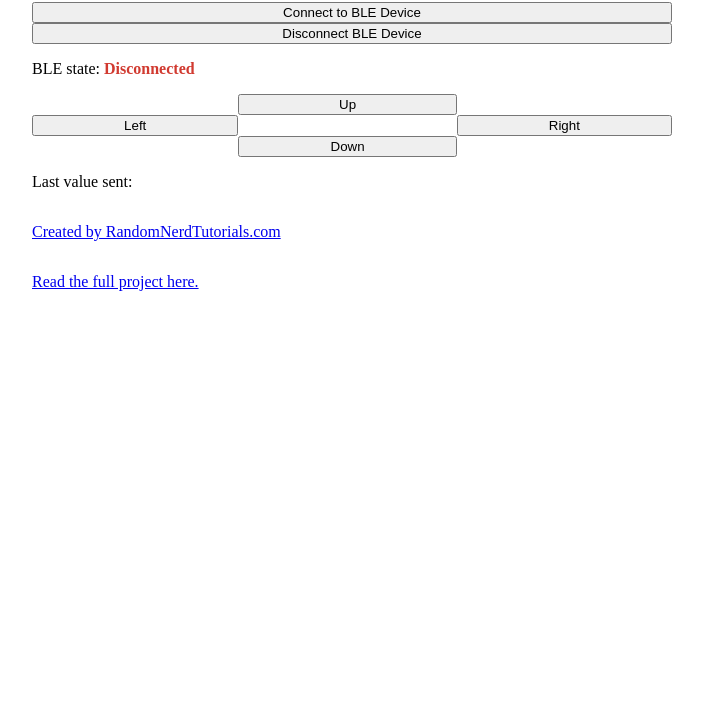
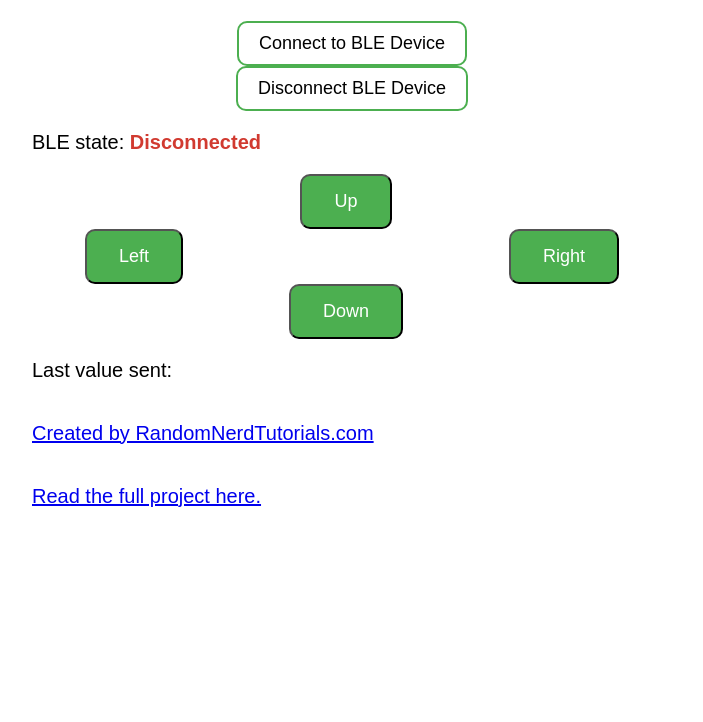
Before and after one commit to gxy812/dti-makeshift, a plain HTML site: page web/index.html in a window 1280 px wide. Shown: the part 78-800 px from the top of the page, without its empty margins (288-991 px from the left). Drawn offline with Linux system fonts and the light colour scheme.

Commit message:
UI is my passion

```diff
--- a/web/index.html
+++ b/web/index.html
@@ -13,15 +13,7 @@
     <title>ESP32 Web BLE App</title>
     <meta name="viewport" content="width=device-width, initial-scale=1">
     <link rel="icon" type="image/png" href="">
-    <style>
-        body {
-            width: 50%;
-            display: flex;
-            flex-direction: column;
-            align-content: center;
-            margin: 0 auto;
-        }
-    </style>
+    <link rel="stylesheet" href="styles/styling.css">
 </head>
 
 <body>
--- /dev/null
+++ b/web/styles/styling.css
@@ -0,0 +1,59 @@
+/*
+UI is my passion
+*/
+
+body{
+    width: 50%;
+    display: flex;
+    flex-direction: column;
+    align-content: center;
+    margin: 0 auto;
+    font-family: sans-serif;
+    font-size: 20px;
+}
+
+button{
+    margin: 0 auto;
+    border-radius: 10px;
+    background-color: #4CAF50;
+    color: white;
+    padding: 15px 32px;
+    height: fit-content;
+    width: fit-content;
+    text-align: center;
+    font-size: large;
+}
+
+button:hover{
+    background-color: #FFFFFF;
+    color: #000000;
+    border: 2px solid #4CAF50;
+}
+
+#connectBleButton{
+    margin: 0 auto;
+    padding: 10px 20px;
+    background-color: #FFFFFF;
+    color: black;
+    border-radius: 10px;
+    border: 2px solid #4CAF50;
+}
+
+#connectBleButton:hover{
+    background-color: #45a049;
+    color: #FFFFFF;
+}
+
+#disconnectBleButton{
+    margin: 0 auto;
+    padding: 10px 20px;
+    background-color: #FFFFFF;
+    color: black;
+    border-radius: 10px;
+    border: 2px solid #4CAF50;
+}
+
+#disconnectBleButton:hover{
+    background-color: #45a049;
+    color: #FFFFFF;
+}
```
